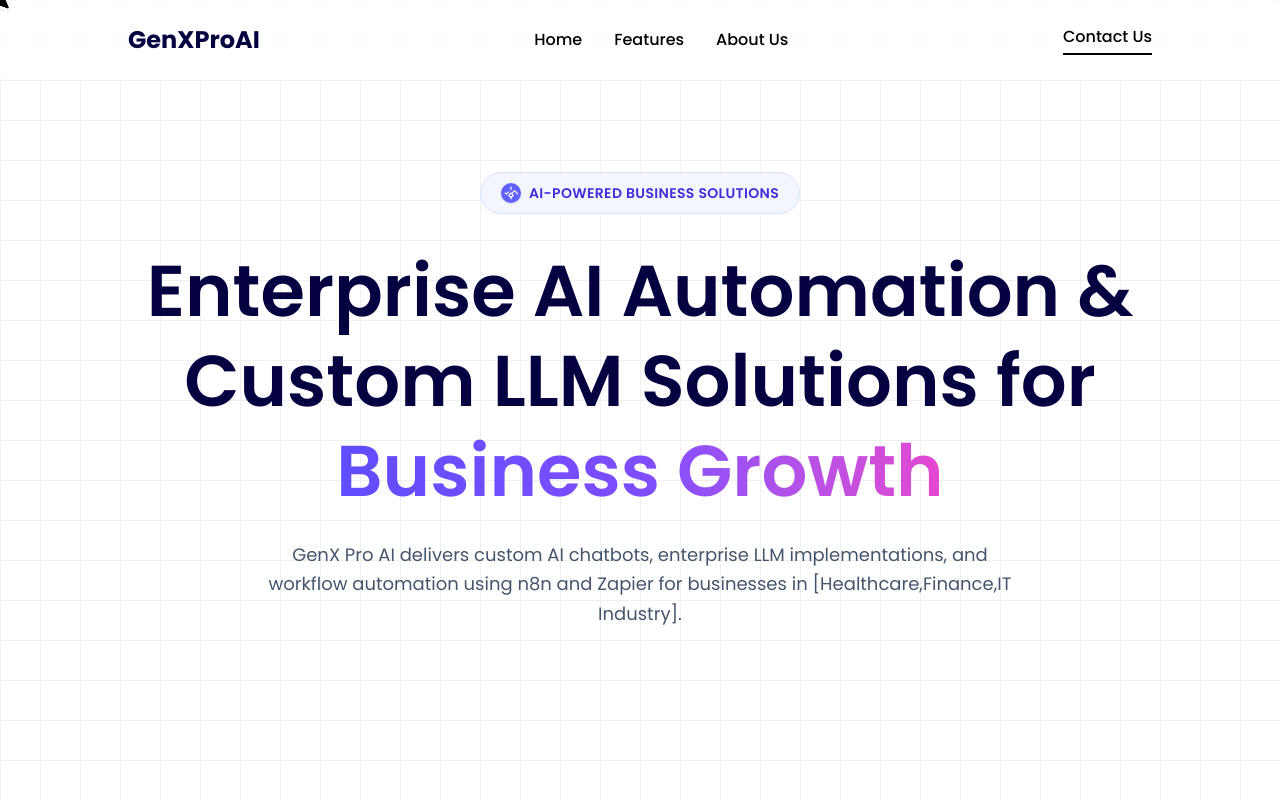
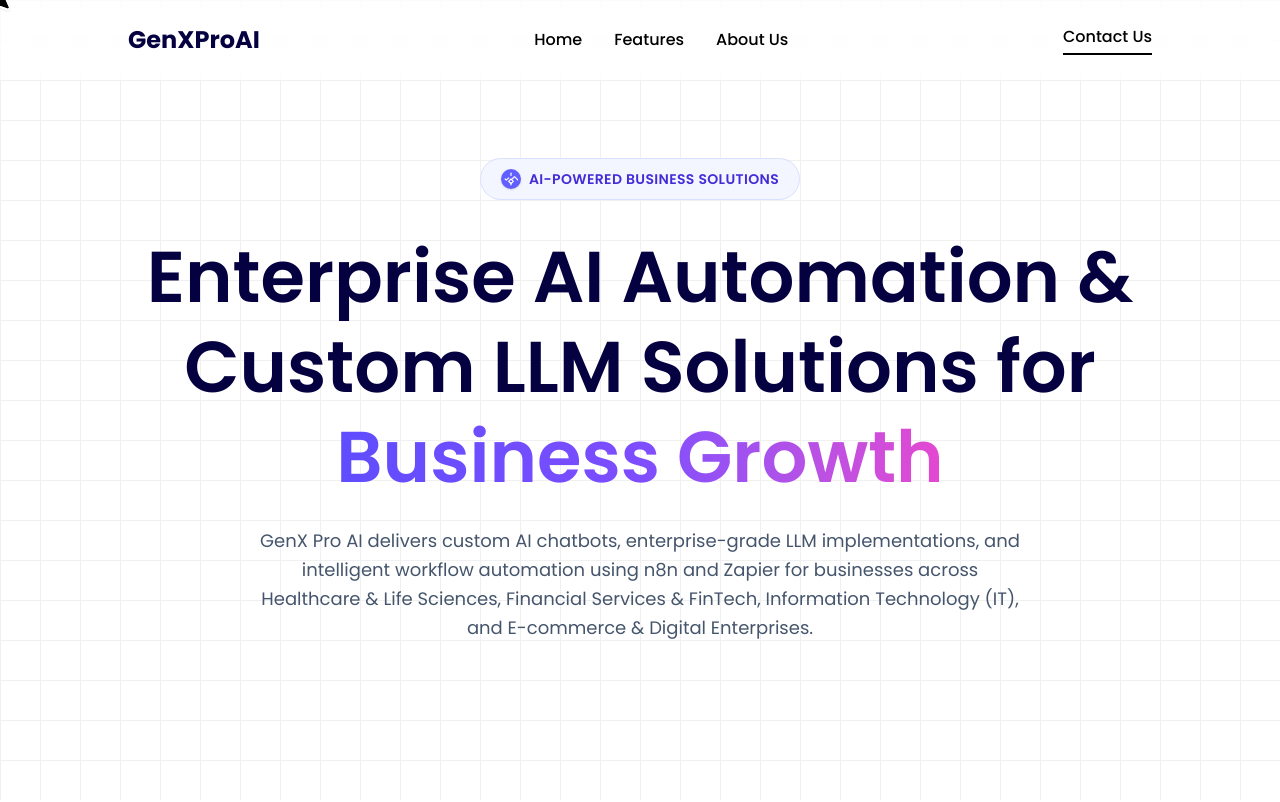
Before and after one commit to mahi12jain/GenXProAI.github.io, a React (Vite) app: page / in a window 1280 px wide. Shown: the top 802 px of the page. Built offline with nearby package versions, Linux system fonts and the light colour scheme.

Commit message:
Refactor Hero component for improved readability

```diff
--- a/src/components/Hero.jsx
+++ b/src/components/Hero.jsx
@@ -124,7 +124,7 @@
           </h1>
 
           <p className="text-base md:text-lg text-slate-600 mx-auto max-w-3xl text-center mb-12 leading-relaxed">
-            GenX Pro AI delivers custom AI chatbots, enterprise LLM implementations, and workflow automation using n8n and Zapier for businesses in [Healthcare,Finance,IT Industry].
+            GenX Pro AI delivers custom AI chatbots, enterprise-grade LLM implementations, and intelligent workflow automation using n8n and Zapier for businesses across Healthcare & Life Sciences, Financial Services & FinTech, Information Technology (IT), and E-commerce & Digital Enterprises.
           </p>
 
           {/* <div className="flex flex-wrap items-center justify-center gap-5 text-sm md:text-base font-medium text-slate-700">
```
